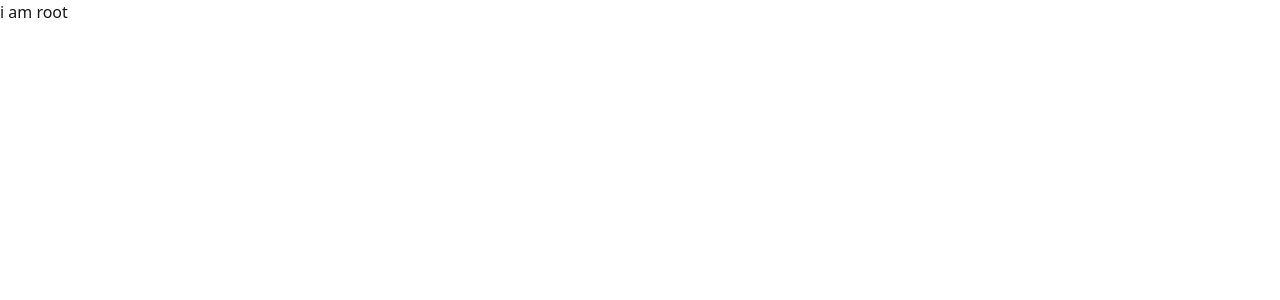
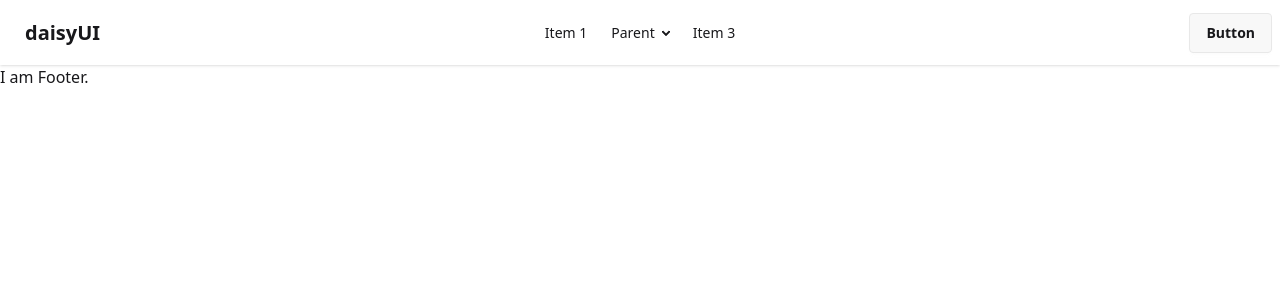
Before and after one commit to hurayrakhan/flagship-phones, a React (Vite) app: page / in a window 1280 px wide. Shown: the top 300 px of the page. Built offline with nearby package versions, Linux system fonts and the light colour scheme.

Commit message:
added navbar

```diff
--- a/index.html
+++ b/index.html
@@ -1,5 +1,5 @@
 <!doctype html>
-<html lang="en">
+<html data-theme="light" lang="en">
   <head>
     <meta charset="UTF-8" />
     <link rel="icon" type="image/svg+xml" href="/favicon.svg" />
--- /dev/null
+++ b/src/Components/Footer/Footer.jsx
@@ -0,0 +1,11 @@
+import React from 'react';
+
+const Footer = () => {
+    return (
+        <div>
+            I am Footer.
+        </div>
+    );
+};
+
+export default Footer;
--- /dev/null
+++ b/src/Components/Navbar/Navbar.jsx
@@ -0,0 +1,49 @@
+import React from 'react';
+
+const Navbar = () => {
+    return (
+        <div className="navbar bg-base-100 shadow-sm">
+            <div className="navbar-start">
+                <div className="dropdown">
+                    <div tabIndex={0} role="button" className="btn btn-ghost lg:hidden">
+                        <svg xmlns="http://www.w3.org/2000/svg" className="h-5 w-5" fill="none" viewBox="0 0 24 24" stroke="currentColor"> <path strokeLinecap="round" strokeLinejoin="round" strokeWidth="2" d="M4 6h16M4 12h8m-8 6h16" /> </svg>
+                    </div>
+                    <ul
+                        tabIndex={0}
+                        className="menu menu-sm dropdown-content bg-base-100 rounded-box z-1 mt-3 w-52 p-2 shadow">
+                        <li><a>Item 1</a></li>
+                        <li>
+                            <a>Parent</a>
+                            <ul className="p-2">
+                                <li><a>Submenu 1</a></li>
+                                <li><a>Submenu 2</a></li>
+                            </ul>
+                        </li>
+                        <li><a>Item 3</a></li>
+                    </ul>
+                </div>
+                <a className="btn btn-ghost text-xl">daisyUI</a>
+            </div>
+            <div className="navbar-center hidden lg:flex">
+                <ul className="menu menu-horizontal px-1">
+                    <li><a>Item 1</a></li>
+                    <li>
+                        <details>
+                            <summary>Parent</summary>
+                            <ul className="p-2">
+                                <li><a>Submenu 1</a></li>
+                                <li><a>Submenu 2</a></li>
+                            </ul>
+                        </details>
+                    </li>
+                    <li><a>Item 3</a></li>
+                </ul>
+            </div>
+            <div className="navbar-end">
+                <a className="btn">Button</a>
+            </div>
+        </div>
+    );
+};
+
+export default Navbar;
--- a/src/Root/Root.jsx
+++ b/src/Root/Root.jsx
@@ -1,10 +1,15 @@
 import React from 'react';
+import Navbar from '../Components/Navbar/navbar';
+import { Outlet } from 'react-router';
+import Footer from '../Components/Footer/Footer';
 
 const Root = () => {
     return (
-        <div>
-            i am root
-        </div>
+        <>
+            <Navbar></Navbar>
+            <Outlet></Outlet>
+            <Footer></Footer>
+        </>
     );
 };
 
```
